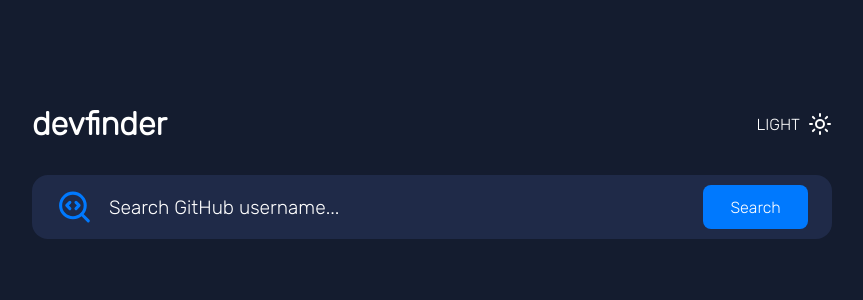
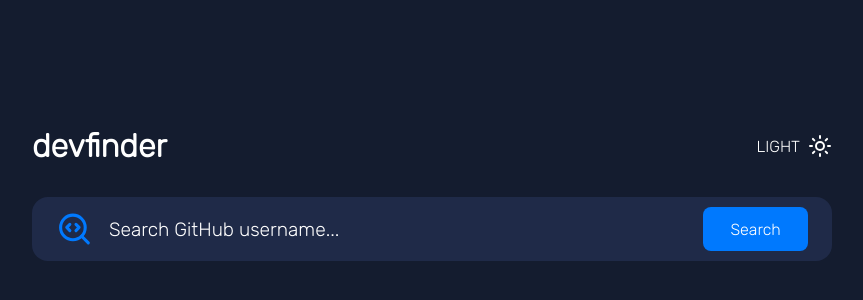
Before and after one commit to vsantos1711/dev-finder, a React (Vite) app: page / in a window 1280 px wide. Shown: the part 222-522 px from the top of the page, without its empty margins (208-1071 px from the left). Built offline with nearby package versions, Linux system fonts and the light colour scheme; the HTML template or start-up script is replaced by a standard one.

Commit message:
style: change px to rem

```diff
--- a/src/Global.css
+++ b/src/Global.css
@@ -5,7 +5,7 @@ html {
 }
 body{
   margin:0 auto;
-  padding: 10px;
+  padding: 2rem;
 }
 
 * {
```
